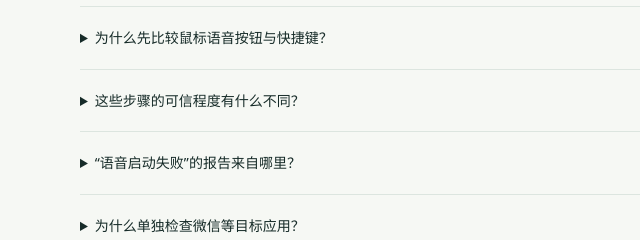
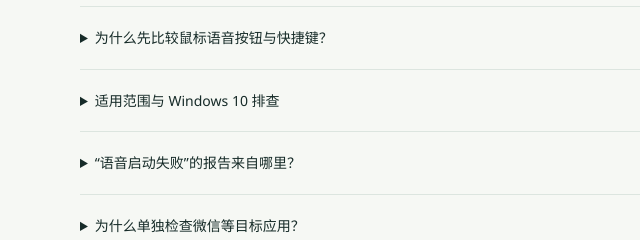
Before and after one commit to yxhtl/doubao-voice-check, a plain HTML site: page index.html in a window 1280 px wide. Shown: the part 1776-2016 px from the top of the page, 0-640 px from the left. Drawn offline with Linux system fonts and the light colour scheme.

Commit message:
补清Windows 10麦克风收音和权限的排查路径

```diff
--- a/index.html
+++ b/index.html
@@ -84,7 +84,7 @@
     <section class="sources" id="sources" aria-labelledby="sources-title">
       <div class="reference-head"><div><span class="section-label">把依据说清楚</span><h2 id="sources-title">来源与适用范围</h2></div><p>资料核对：2026 年 10 月 8 日</p></div>
       <details><summary>为什么先比较鼠标语音按钮与快捷键？</summary><div class="details-body"><p>2026 年 9 月 24 日有 Windows 用户报告鼠标语音按钮能用、快捷键反复失效，重新设置后才恢复；多名回复者描述了相似现象或各自的处理经验。该讨论没有证明统一原因，也没有证明当前版本的修复效果。</p><p>先做这组对照，是为了区分快捷键触发与语音收音、识别问题，避免鼠标已经能用时仍反复改麦克风设置。</p><a href="https://linux.do/t/topic/2947206" target="_blank" rel="noopener noreferrer">查看原始快捷键失效讨论 ↗</a></div></details>
-      <details><summary>这些步骤的可信程度有什么不同？</summary><div class="details-body"><p><strong>微软文档：</strong>用于核对 Windows 的设备与权限设置，不是豆包的官方故障修复说明。</p><p><strong>排查建议：</strong>用不同输入框做对照、核对快捷键等，用来观察差异；不代表已找到故障原因。</p><p><strong>用户报告：</strong>只说明某人在当时的环境里遇到问题或尝试有效，不能保证适用于你的版本。</p><p>本页未在豆包当前版本中复现故障或验证修复效果。首版提供 Windows 11 路径；Windows 10 用户请查看<a href="https://support.microsoft.com/zh-cn/windows/privacy/turn-on-app-permissions-for-your-microphone-in-windows" target="_blank" rel="noopener noreferrer">微软文档的 Windows 10 部分</a>。</p></div></details>
+      <details><summary>适用范围与 Windows 10 排查</summary><div class="details-body"><p><strong>微软文档：</strong>用于核对 Windows 的设备与权限设置，不是豆包的官方故障修复说明。</p><p><strong>排查建议：</strong>用不同输入框做对照、核对快捷键等，用来观察差异；不代表已找到故障原因。</p><p><strong>用户报告：</strong>只说明某人在当时的环境里遇到问题或尝试有效，不能保证适用于你的版本。</p><p>本页未在豆包当前版本中复现故障或验证修复效果。上方交互排查按 Windows 11 的界面编写。</p><p>Windows 10 检查收音时，打开“设置 → 系统 → 声音”，在“输入”里选中麦克风。对着麦克风说话，看看“测试麦克风”下的指示条是否移动。需要核对应用权限时，打开“设置 → 隐私 → 麦克风”，查看设备访问权限和“允许桌面应用访问你的麦克风”。</p><p>在微软文档中选择 Windows 10，查看<a href="https://support.microsoft.com/zh-cn/windows/hardware/drivers/fix-microphone-problems" target="_blank" rel="noopener noreferrer">系统麦克风测试</a>或<a href="https://support.microsoft.com/zh-cn/windows/privacy/turn-on-app-permissions-for-your-microphone-in-windows" target="_blank" rel="noopener noreferrer">桌面应用的麦克风权限</a>。</p></div></details>
       <details><summary>“语音启动失败”的报告来自哪里？</summary><div class="details-body"><p>2026 年 9 月 8 日的发布讨论中，有用户报告 Windows 0.9.0 语音启动失败，也有人报告无法唤起语音。这证明有人遇到过该现象，未证明原因或最新版本仍存在同样问题。</p><a href="https://linux.do/t/topic/2875316" target="_blank" rel="noopener noreferrer">查看原始用户讨论 ↗</a></div></details>
       <details><summary>为什么单独检查微信等目标应用？</summary><div class="details-body"><p>2026 年 7 月 17 日，有用户报告 Windows 版在微信中延迟或没有输出，而其他场景正常；讨论中有人反馈退出重开或更新微信后改善。相关版本未完整列明，属于历史用户报告，本页不保证该办法有效。</p><a href="https://linux.do/t/topic/2600111" target="_blank" rel="noopener noreferrer">查看原始用户讨论 ↗</a></div></details>
       <details><summary>这是豆包官方工具吗？会收集什么？</summary><div class="details-body"><p>这是独立整理的排查页，与豆包官方无隶属关系。页面不录音、不请求麦克风权限、不保存或上传你的故障答案；刷新后本轮选择会清空。</p><p>线上页面使用 Google Analytics 统计访问、“开始排查”和“看到建议”等操作，用来了解工具是否被使用。每次打开页面，这两个操作最多各记录一次，重新选答案不会重复累计。统计服务会使用 Cookie，并处理页面、来源、设备等访问数据；未启用广告个性化。网络或浏览器屏蔽统计时，排查工具仍可使用。托管平台 GitHub 也会记录用于安全的访问 IP。资料链接会打开对应的第三方网站。</p><p><a href="https://policies.google.com/privacy?hl=zh-CN" target="_blank" rel="noopener noreferrer">Google 隐私说明 ↗</a> · <a href="https://docs.github.com/en/pages/getting-started-with-github-pages/what-is-github-pages#data-collection" target="_blank" rel="noopener noreferrer">GitHub 托管数据说明 ↗</a></p><a href="https://ime.doubao.com/pc" target="_blank" rel="noopener noreferrer">豆包输入法官方页面 ↗</a></div></details>
```
